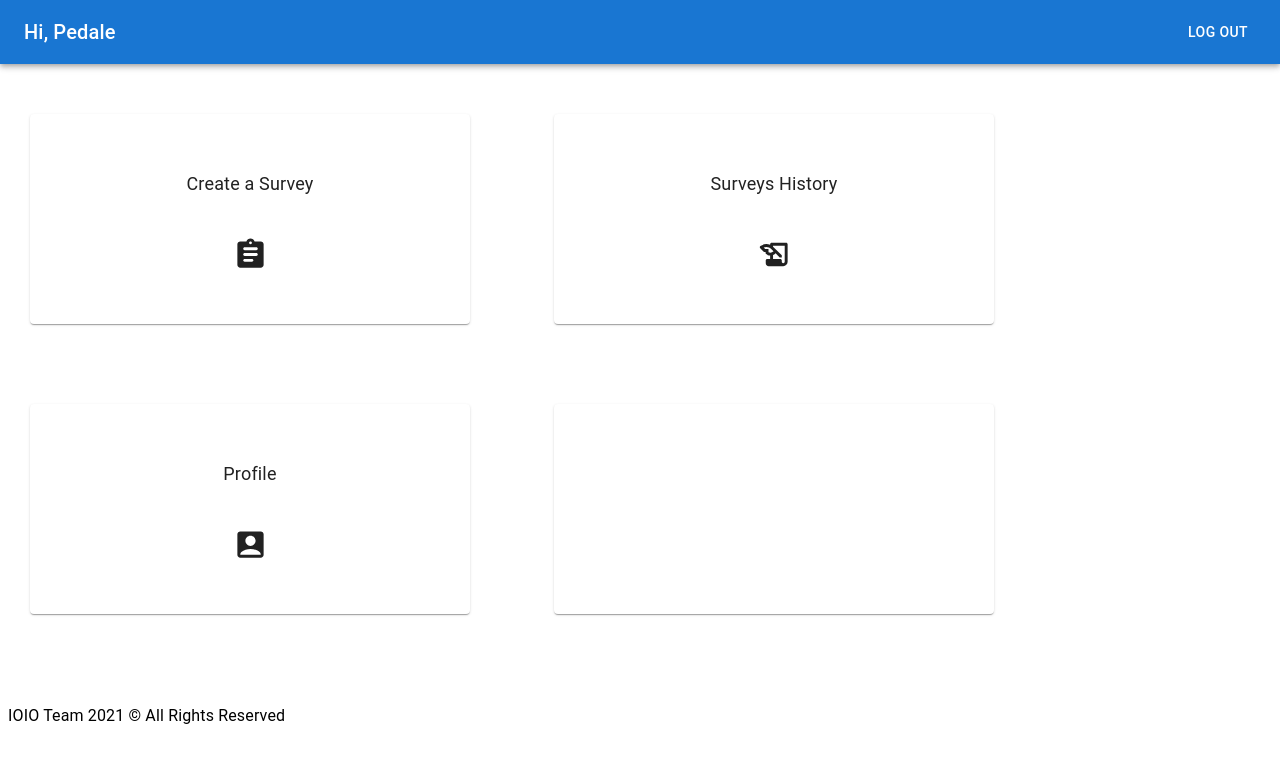
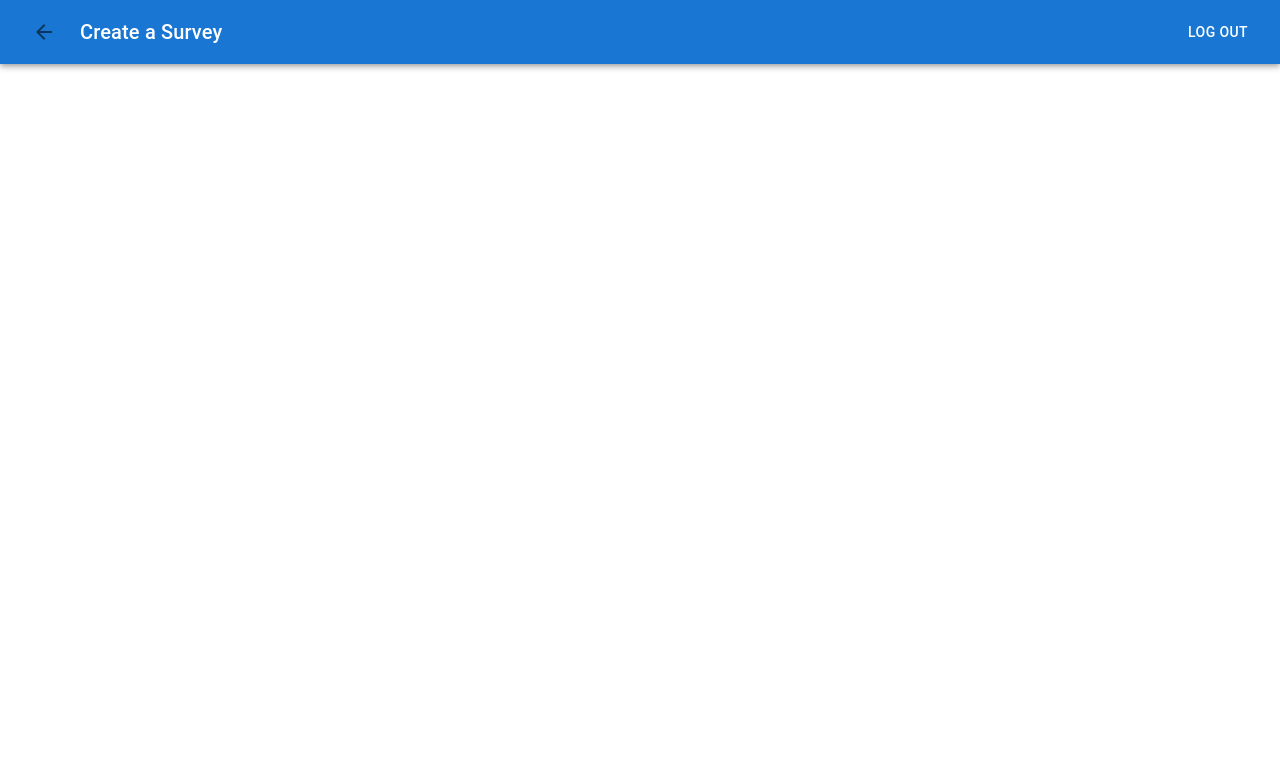
Before and after one commit to adamwar-dev/surveySystemFrontend, a React (Create React App) app in the folder my-app/: page /create in a window 1280 px wide. Shown: the top 762 px of the page. Built offline with nearby package versions, Linux system fonts and the light colour scheme.

Commit message:
added routing between pages

```diff
--- a/my-app/package.json
+++ b/my-app/package.json
@@ -18,6 +18,7 @@
     "material-ui-icons": "^1.0.0-beta.36",
     "react": "^17.0.2",
     "react-dom": "^17.0.2",
+    "react-router-dom": "^5.3.0",
     "react-scripts": "4.0.3",
     "typescript": "^4.4.4",
     "web-vitals": "^1.1.2"
@@ -45,5 +46,8 @@
       "last 1 firefox version",
       "last 1 safari version"
     ]
+  },
+  "devDependencies": {
+    "@types/react-router-dom": "^5.3.2"
   }
 }
--- a/my-app/src/App.tsx
+++ b/my-app/src/App.tsx
@@ -1,11 +1,31 @@
 import React from 'react';
 import './App.css';
+import { BrowserRouter as Router, Route, Switch} from 'react-router-dom'
 import { MainPage } from './pages/MainPage'
+import { Profile } from './pages/Profile';
+import { CreateSurvey } from './pages/CreateSurvey';
+import { HistorySurvey } from './pages/HistorySurvey';
+
 
 class App extends React.Component {
 	public render () {
 		return (
-			<MainPage/>
+			<Router>
+				<Switch>
+					<Route exact path={'/'}>
+						<MainPage/>
+					</Route>
+					<Route path={'/create'}>
+						<CreateSurvey/>
+					</Route>
+					<Route path={'/history'}>
+						<HistorySurvey/>
+					</Route>
+					<Route path={'/profile'}>
+						<Profile/>
+					</Route>
+				</Switch>
+			</Router>
 		);
 	}
 }
--- a/my-app/src/components/NavBar.tsx
+++ b/my-app/src/components/NavBar.tsx
@@ -5,6 +5,7 @@ import Toolbar from '@mui/material/Toolbar';
 import Typography from '@mui/material/Typography';
 import Button from '@mui/material/Button';
 import { BackArrow } from './BackArrow';
+import { Link } from '@mui/material';
 
 interface NavBarProps {
 	barText?: string;
@@ -34,7 +35,9 @@ export class NavBar extends React.Component<NavBarProps> {
 			<Box sx={{ flexGrow: 1, mb: '50px' }}>
 			<AppBar position="static">
 				<Toolbar>
-					<BackArrow visable={backArrowVisable}/>
+					<Link href='/'>
+						<BackArrow visable={backArrowVisable}/>
+					</Link>
 						<Typography
 							variant="h6"
 							component="div"
--- /dev/null
+++ b/my-app/src/pages/CreateSurvey.tsx
@@ -0,0 +1,12 @@
+import * as React from 'react';
+import { NavBar } from '../components/NavBar';
+
+export class CreateSurvey extends React.Component{
+	public render () {
+		return (
+			<React.Fragment>
+                <NavBar backArrowVisable={true} barText={'Create a Survey'}/>
+            </React.Fragment>
+		);
+	}
+}
--- /dev/null
+++ b/my-app/src/pages/HistorySurvey.tsx
@@ -0,0 +1,12 @@
+import * as React from 'react';
+import { NavBar } from '../components/NavBar';
+
+export class HistorySurvey extends React.Component{
+	public render () {
+		return (
+			<React.Fragment>
+                <NavBar backArrowVisable={true} barText={'History'}/>
+            </React.Fragment>
+		);
+	}
+}
--- a/my-app/src/pages/MainPage.tsx
+++ b/my-app/src/pages/MainPage.tsx
@@ -13,17 +13,17 @@ export class MainPage extends React.Component {
 	public render() {
 		return (
 			<React.Fragment>
-				<NavBar barText="Hi, Pedale"/>
-				<Box sx={{ flexGrow: 1, width:'80%', height:'85vh'}}>
+				<NavBar barText="Hi, Username"/>
+				<Box sx={{ flexGrow: 1, width:'100%', height:'85vh'}}>
 					<Grid container spacing={10} columnSpacing={{ xs: 1, sm: 2, md: 3 }}>
 						<Grid item xs={12} sm={6}>
-							<Tile primaryText='Create a Survey' linkTo='' icon={<AssignmentRoundedIcon fontSize='large'/>}/>
+							<Tile primaryText='Create a Survey' linkTo='create' icon={<AssignmentRoundedIcon fontSize='large'/>}/>
 						</Grid>
 						<Grid item xs={12} sm={6}>
-							<Tile primaryText='Surveys History' linkTo='' icon={<HistoryEduRoundedIcon fontSize='large'/>}/>
+							<Tile primaryText='Surveys History' linkTo='history' icon={<HistoryEduRoundedIcon fontSize='large'/>}/>
 						</Grid>
 						<Grid item xs={12} sm={6}>
-							<Tile primaryText='Profile' linkTo='' icon={<AccountBoxRoundedIcon fontSize='large'/>}/>
+							<Tile primaryText='Profile' linkTo='/profile' icon={<AccountBoxRoundedIcon fontSize='large'/>}/>
 						</Grid>
 						<Grid item xs={12} sm={6}>
 							<Tile primaryText='' linkTo=''/>
--- /dev/null
+++ b/my-app/src/pages/Profile.tsx
@@ -0,0 +1,12 @@
+import * as React from 'react';
+import { NavBar } from '../components/NavBar';
+
+export class Profile extends React.Component{
+	public render () {
+		return (
+			<React.Fragment>
+                <NavBar backArrowVisable={true} barText={'Welcome to your Profile'}/>
+            </React.Fragment>
+		);
+	}
+}
--- a/my-app/src/styles/MainPage.css
+++ b/my-app/src/styles/MainPage.css
@@ -2,7 +2,6 @@
     padding: 7%;
 }
 
-
 .back{
     background: #61dafb;
 }
```
Also changed, not shown: 1 other file (tests, documents, lock files or other folders).
